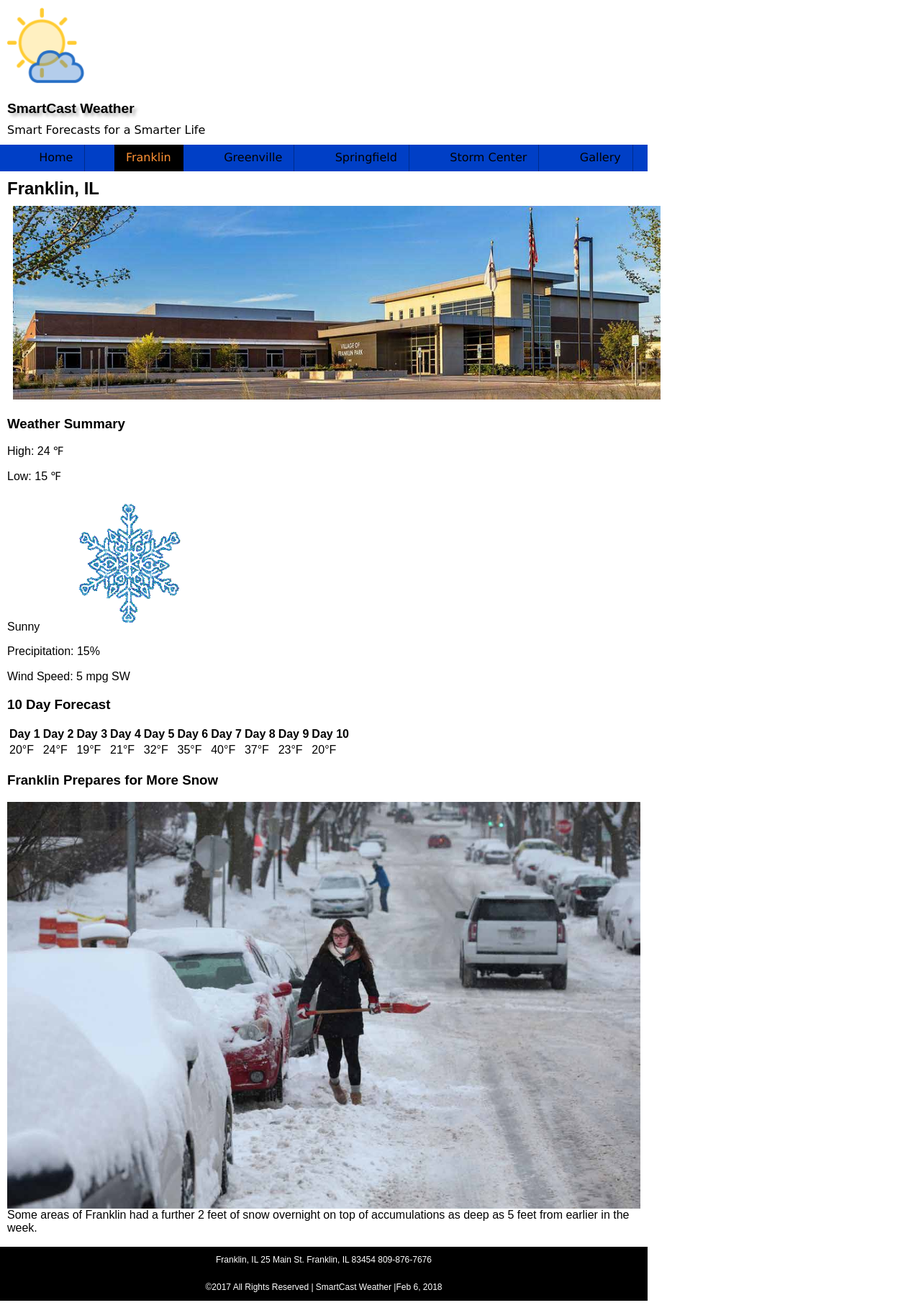
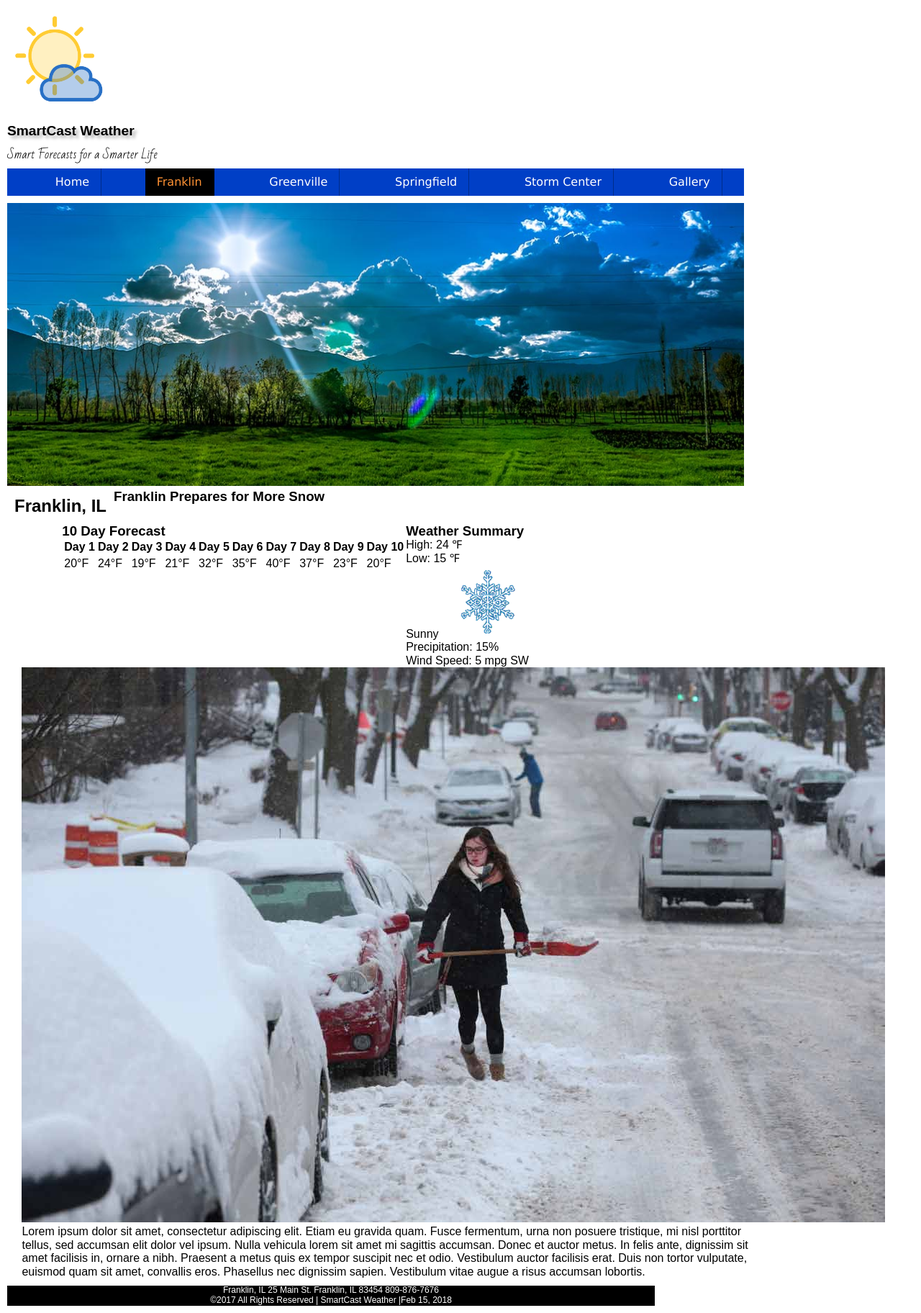
Before and after one commit to ajorgensen5/ajorgensen5.github.io, a PHP site: page /assignments/lesson-6/franklin-6.html in a window 1280 px wide. Shown: the whole page at 72% size. Run offline with PHP 8.4, Linux system fonts and the light colour scheme.

Commit message:
updates to

```diff
--- a/assignments/lesson-6/franklin-6.html
+++ b/assignments/lesson-6/franklin-6.html
@@ -4,11 +4,17 @@
 <head>
     <meta charset="utf-8">
     <meta name="viewport" content="width=device-width, initial-scale=1">
-    <title>CIT Assignment 5 - Franklin Web Site - Aimee Jorgensen</title>
+    <title>CIT Assignment 6 - Responsive Design - Aimee Jorgensen</title>
     <meta name="author" content="Aimee Jorgensen">
-    <meta name="description" content="CIT 230 Assignment 5 - Aimee Jorgensen - Web Frontend Development at Brigham Young University - Idaho.">
+    <meta name="description" content="CIT 230 Assignment 6 - Aimee Jorgensen - Web Frontend Development at Brigham Young University - Idaho.">
     <!-- external style references in the proper cascading order -->
-    <link href="https://fonts.googleapis.com/css?family=#" rel="stylesheet">
+
+    <link href="https://fonts.googleapis.com/css?family=Open+Sans|Roboto|Roboto+Condensed" rel="stylesheet">
+
+    <link href="https://fonts.googleapis.com/css?family=Oswald|Playfair+Display" rel="stylesheet">
+
+    <link href="https://fonts.googleapis.com/css?family=Bad+Script" rel="stylesheet">
+
     <!-- Google API font reference -->
     <link href="styles/normalize.css" rel="stylesheet">
     <!-- normalize useragent/browser defaults -->
@@ -44,10 +50,13 @@
     </nav>
 
     <main>
+
+        <figure class="myphoto">
+            <img src="images/franklin-test-1.jpg" alt="franklin landscape">
+
+
+        </figure>
         <h2>Franklin, IL</h2>
-        <figure>
-            <img src="images/policestation2.jpg" alt="franklin bridge">
-        </figure>
         <section>
             <h3>Weather Summary</h3>
             <div class="highlow">
@@ -103,7 +112,10 @@
         <article>
             <h3>Franklin Prepares for More Snow</h3>
             <p class="town-article">
-                <img src="images/snowstorm.image2.jpg" alt="farming in Franklin" width="" height=""> Some areas of Franklin had a further 2 feet of snow overnight on top of accumulations as deep as 5 feet from earlier in the week.
+                <figure class="moresnow">
+                    <img src="images/snowstorm.image2.jpg" alt="farming in Franklin" width="" height="">
+                    <p>Lorem ipsum dolor sit amet, consectetur adipiscing elit. Etiam eu gravida quam. Fusce fermentum, urna non posuere tristique, mi nisl porttitor tellus, sed accumsan elit dolor vel ipsum. Nulla vehicula lorem sit amet mi sagittis accumsan. Donec et auctor metus. In felis ante, dignissim sit amet facilisis in, ornare a nibh. Praesent a metus quis ex tempor suscipit nec et odio. Vestibulum auctor facilisis erat. Duis non tortor vulputate, euismod quam sit amet, convallis eros. Phasellus nec dignissim sapien. Vestibulum vitae augue a risus accumsan lobortis. </p>
+                </figure>
             </p>
         </article>
 
@@ -113,7 +125,7 @@
         <aside>
             <p>Franklin, IL 25 Main St. Franklin, IL 83454 809-876-7676</p>
         </aside>
-        <p class="footer-bar">&copy;2017 All Rights Reserved | SmartCast Weather | <span id="currentdate">Feb 6, 2018 </span></p>
+        <p class="footer-bar">&copy;2017 All Rights Reserved | SmartCast Weather | <span id="currentdate">Feb 15, 2018 </span></p>
     </footer>
 
     <script src="scripts/hamburger.js"></script>
--- a/assignments/lesson-6/styles/main-5.css
+++ b/assignments/lesson-6/styles/main-5.css
@@ -2,7 +2,7 @@
 
 * {
     box-sizing: border-box;
-    max-width: 900px;
+    margin: 0 auto;
 
 }
 
@@ -10,14 +10,15 @@
 
 body {
     font-size: 16px;
-    font-family: 'Verdana', sans-serif;
+    font-family: 'Roboto Condensed', sans-serif;
     padding 10px;
     text-align: left;
-    max-width: /* Declare the base font-family - from google font api or other */
+    justify-content: center;
+
 }
 
 button {
-    float: right;
+
 
 }
 
@@ -28,7 +29,8 @@ footer {
 
     /* Declare the maximum width and other main element rules to limit the stretch on wide views */
     font-family: 'Rogue Serif Light', sans-serif;
-    max-width: 900px;
+    max-width: 64rem;
+    margin: 10px;
 
 
 }
@@ -36,9 +38,10 @@ footer {
 header {}
 
 header h1 {
+
     font-size: 1.2em;
     text-shadow: 4px 4px 4px #aaa;
-    margin: 10px;
+    max-width: 62rem;
 
 }
 
@@ -49,9 +52,7 @@ header img {
 
 header .subheading {
 
-    font-family: cursive;
-    margin: 10px;
-
+    font-family: 'Bad Script', cursive;
 }
 
 
@@ -80,21 +81,13 @@ nav ul li a {
     padding: .8rem;
     2%;
     text-decoration: none;
-    color: #000;
+    color: #fff;
     border-top: 1px solid rgba(0, 0, 0, 0.3);
-}
-
-ul li ul .active {
-    text-decoration: none;
-    color: white;
 }
 
 nav ul li .hover a {
     color: #33FD57;
 }
-
-
-nav ul li {}
 
 nav ul li .visited a {
     color: #4881FC
@@ -105,12 +98,10 @@ nav ul li.active a {
     color: #FF9234;
 }
 
-nav ul li a:hover {
-    background-color: rgba(0, 0, 0, 0.4);
-    color: #33FD57;
+
+main {
+
 }
-
-main {}
 
 main h2 {
     font-size: 1.5em;
@@ -119,36 +110,50 @@ main h2 {
     margin: 10px;
 }
 
-main figure {
-    margin: 0 0 .2rem 2%;
-    width: 96%;
+main figure.myphoto {
+
+    margin: 0 auto;
 }
 
-main figure img {
+main figure {
+    margin: 0;
     width: 100%;
 }
 
+main figure.myphoto img {
+    width: 100%;
+}
+
+main figure.myphoto figcaption {
+    text-align: center;
+    font-size: .75rem;
+}
 
 .forecast {
     display: none;
-}
-
-section {
-    margin: 10px;
+    float: right;
 }
 
 section img {
     width: 30%;
+
 }
 
+section {
+    clear: left;
+    float: right;
+    margin: 0,0,5,5;
+}
+
+
 article {
-    margin: 10px;
+    float: margin: 10px;
 }
 
 article p.town-article img {
 
     /* This structure refers to img elements that are the posterity of paragraph elements within artcle elements */
-    width: 100%;
+    max-width:  50%;
     height: auto;
     /* fill the page in the small/phone view */
     margin-bottom: 10px;
```
Also changed, not shown: assignments/lesson-6/scripts/scripts.js (+11 -1 lines), assignments/lesson-6/styles/course.css (added, +236 -0 lines), index.html (+12 -8 lines), assignments/lesson-6/images/franklin-test-1.jpg (added), assignments/lesson-6/images/franklin-test-2.jpg (added), assignments/lesson-6/images/policestation1.jpg (renamed from assignments/lesson-6/policestation1.jpg), assignments/lesson-6/images/snowstorm.image.jpg (renamed from assignments/lesson-6/snowstorm.image.jpg), assignments/lesson-6/images/videoicon.png (added), images/franklin-original.jpg (added), 1 other file.
